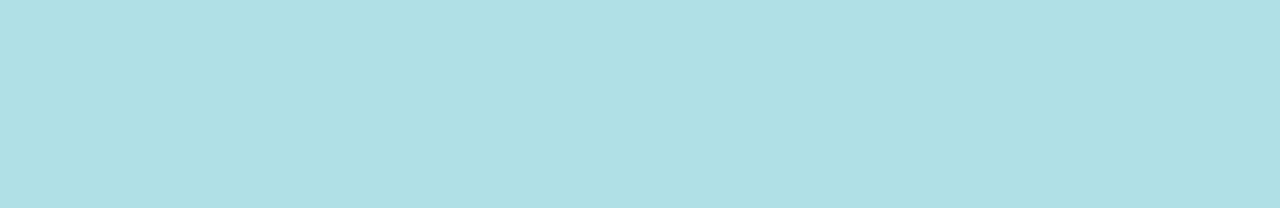
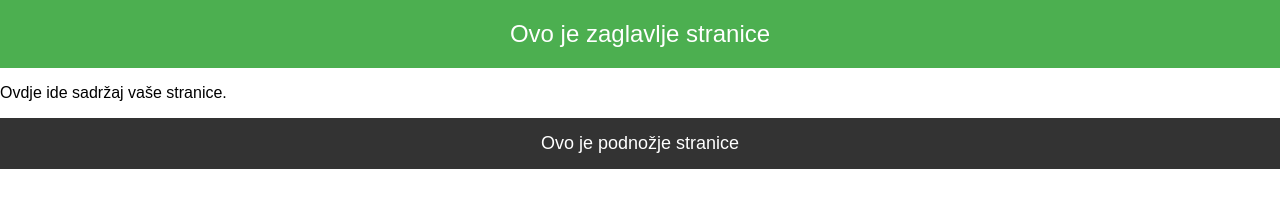
Before and after one commit to ivanamajor-somodi-design/Materijali, a plain HTML site: page index.html in a window 1280 px wide. Drawn offline with Linux system fonts and the light colour scheme.

Commit message:
Update index.html

```diff
--- a/index.html
+++ b/index.html
@@ -1,10 +1,42 @@
 <!DOCTYPE html>
 <html lang="hr">
 <head>
-    <meta charset="UTF-8">
-    <title>Materijali za učenike</title>
+<meta charset="UTF-8" />
+<title>Primjer zaglavlja i podnožja</title>
+<style>
+  header {
+    background-color: #4CAF50; /* zelena boja zaglavlja */
+    color: white;
+    padding: 20px;
+    text-align: center;
+    font-size: 24px;
+  }
+  footer {
+    background-color: #333333; /* tamno siva boja podnožja */
+    color: white;
+    padding: 15px;
+    text-align: center;
+    font-size: 18px;
+  }
+  body {
+    margin: 0;
+    font-family: Arial, sans-serif;
+  }
+</style>
 </head>
 <body>
-    <body style="background-color:powderblue;">
+
+<header>
+  Ovo je zaglavlje stranice
+</header>
+
+<main>
+  <p>Ovdje ide sadržaj vaše stranice.</p>
+</main>
+
+<footer>
+  Ovo je podnožje stranice
+</footer>
+
 </body>
 </html>
```
